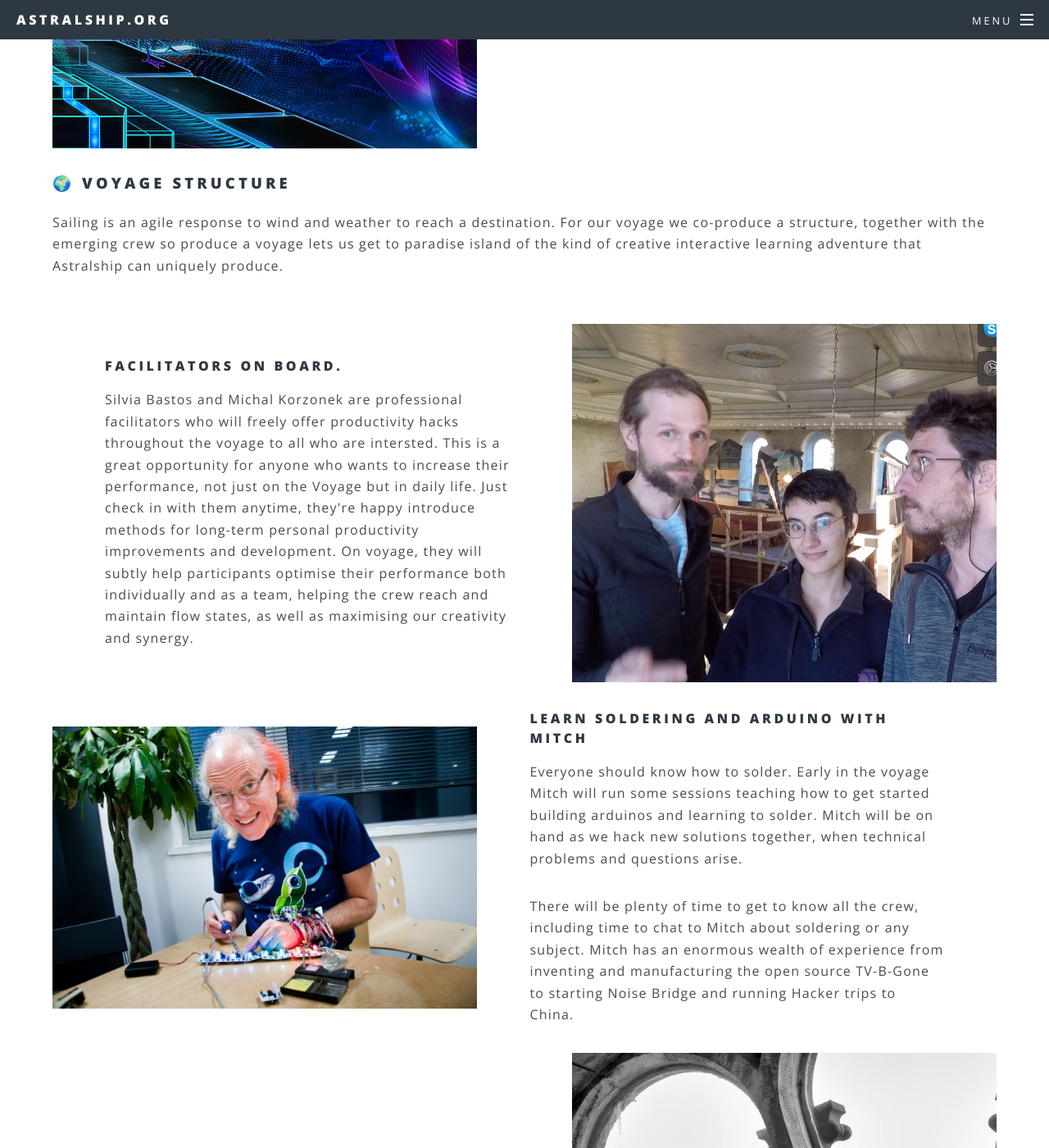
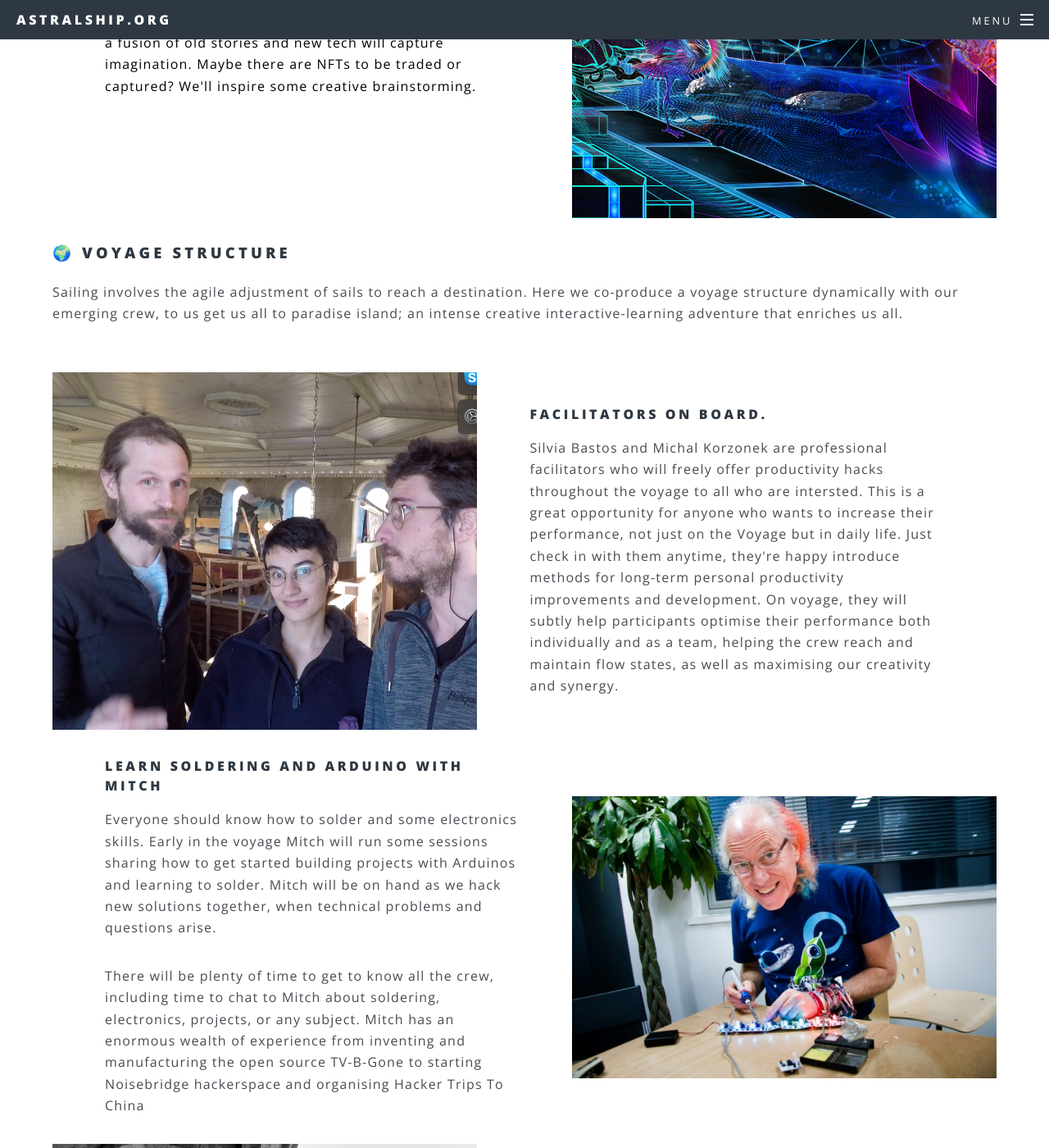
Before and after one commit to astralship/astralship.github.io, a Jekyll site: the page built from voyages.html, in a window 1280 px wide and 1400 px high, scrolled down 2643 px. Shown: the whole window at 82% size. Built offline with Jekyll 4.4.1, drawn with Linux system fonts in a browser that asks for light colours; comment, search, counter and statistics services are not loaded; some of the changed text lies outside the part shown.

Commit message:
updates voyage

```diff
--- a/voyages.html
+++ b/voyages.html
@@ -12,6 +12,7 @@
 <p>This <strong>May 26th - 2019</strong> Astralship is going on a very special week-long voyage under the expert leadership of Mitch Altman. Deep in Snowdonia, we will go on a journey of deep-tech magic and innovation. The crew will hack together, learn together, have fun in the Snowdonia spring-shine and work on innovating some new systems that might help keep our civilization going.</p>
 
 <p>The retreat is being privately organised for committed Astral pirates, hackers and makers. We’re going to go on max-creative peak-performance deep-dive into the Astral with Mitch. </p>
+<p>Our voyage will collectively be created by the synergy among all who join.  We will all learn a lot.  We will all make new friends.  We will all grow.  We will all leave with motivation, encouragement, and inspiration for moving forward in our lives.</p>
 
 <section class="spotlight3">
 	<div class="image"><img src="images/astralMap.jpg"  alt="" /></div>
@@ -26,7 +27,7 @@
 	<div class="content">
 		<h4>Sustainable Technology, Smart-Agriculture and Energy.</h4>
 
-		<p>We’re not sustainable and our planet is dying. There's a good chance the future of humanity will be decided in the next 20 years. There is not a day to waste, we alive at the time where what we do matters. It’s on ‘us’ to make sure we have sustainable systems and not for 'the system' to do it. There are many possible things we could work on. </p>
+		<p>We’re not sustainable and our planet is dying. There's a good chance the future of humanity will be decided in the next 20 years. There is not a day to waste -- we are alive at a time where what we do matters. It’s on ‘us’ to make sure we have sustainable systems and not for 'the system' to do it. There are many possible things we could work on. </p>
 
 		<p>If we make something to support sustainable agriculture, we have the amazing Tyddyn Teg organic farm just down the hill who will be happy for site visits and to provide domain knowledge. The farm has been involved in projects like the Weedinator (robot from EMF Camp 2018) - another project we could link with. </p>
 	</div>
@@ -47,7 +48,7 @@
 
 <h3>🌍&nbsp;Voyage Structure</h3>
 
-<p>Sailing is an agile response to wind and weather to reach a destination. For our voyage we co-produce a structure, together with the emerging crew so produce a voyage lets us get to paradise island of the kind of creative interactive learning adventure that Astralship can uniquely produce.</p>
+<p>Sailing involves the agile adjustment of sails to reach a destination. Here we co-produce a voyage structure dynamically with our emerging crew, to us get us all to paradise island; an intense creative interactive-learning adventure that enriches us all.</p>
 <br>
 <section class="spotlight3">
 	<div class="image"><img src="images/facilitators.png"  alt="" /></div>
@@ -60,15 +61,15 @@
 	<div class="image"><img src="images/mitchOnSolder.jpg"  alt="" /></div>
 	<div class="content">
 		<h4>Learn soldering and Arduino with Mitch</h4>
-		<p>Everyone should know how to solder. Early in the voyage Mitch will run some sessions teaching how to get started building arduinos and learning to solder. Mitch will be on hand as we hack new solutions together, when technical problems and questions arise.</p>
-		<p>There will be plenty of time to get to know all the crew, including time to chat to Mitch about soldering or any subject. Mitch has an enormous wealth of experience from inventing and manufacturing the open source TV-B-Gone to starting Noise Bridge and running Hacker trips to China. </p>
+		<p>Everyone should know how to solder and some electronics skills. Early in the voyage Mitch will run some sessions sharing how to get started building projects with Arduinos and learning to solder. Mitch will be on hand as we hack new solutions together, when technical problems and questions arise.</p>
+		<p>There will be plenty of time to get to know all the crew, including time to chat to Mitch about soldering, electronics, projects, or any subject. Mitch has an enormous wealth of experience from inventing and manufacturing the open source TV-B-Gone to starting Noisebridge hackerspace and organising Hacker Trips To China </p>
 	</div>
 </section>
 <section class="spotlight3">
 	<div class="image"><img src="images/yoga.jpg"  alt="" /></div>
 	<div class="content">
 		<h4>Activities</h4>
-		<p>There are some great options for other activities. Peak performance comes when mind, body and spirit are in optimal condition and regular breaks for soldering and staring at screens are a good idea</p>
+		<p>There are some great options for other activities. Peak performance comes when mind, body and spirit are in optimal condition and regular breaks from soldering and staring at screens are a good idea</p>
 		<p>There's already some Yoga practitioners signed up for the voyage, and there'll be a daily yoga session that anyone can join in. We'll have social evenings, with music (do we all love psy-bass?). Whether to test out some prototype devices or just to get out and explore Snowdonia, we'll get find some magic spots in the mountains.</p>
 	</div>
 </section>
@@ -98,7 +99,7 @@
 <h3>Costs</h3>
 
 <p>Astralship voyages do happen by magic, but there are physical costs and we need your contributions to make this happen. Single Cabins for the week, including a wonderful selection of Vegan food prepared by our resident Chef, are £450. Double cabins for 2: £600. Non-cabin spaces (very limited) £250. </p>
-<p><em>We'll make sure there are few non-vegan options for those that aren't ready to make the switch and otherwise make the best advert for Vegan food we can with what we offer.</em></p>
+<p><em>We'll make sure there are a few non-vegan options available -- though we know that everyone will thoroughly enjoy our vegan food offerings.</em></p>
 
 
 
```
